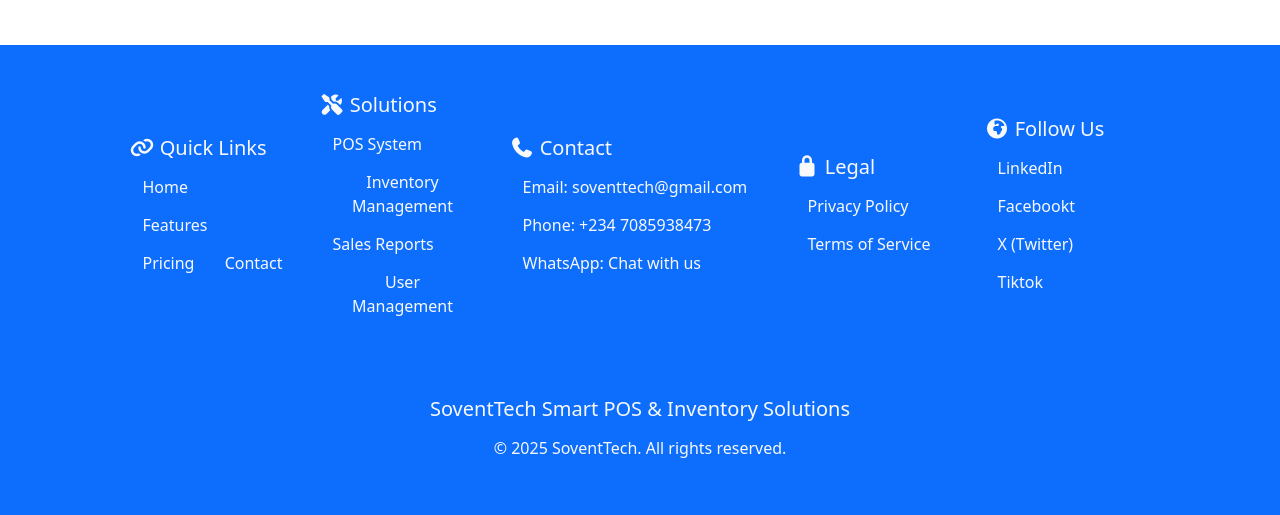
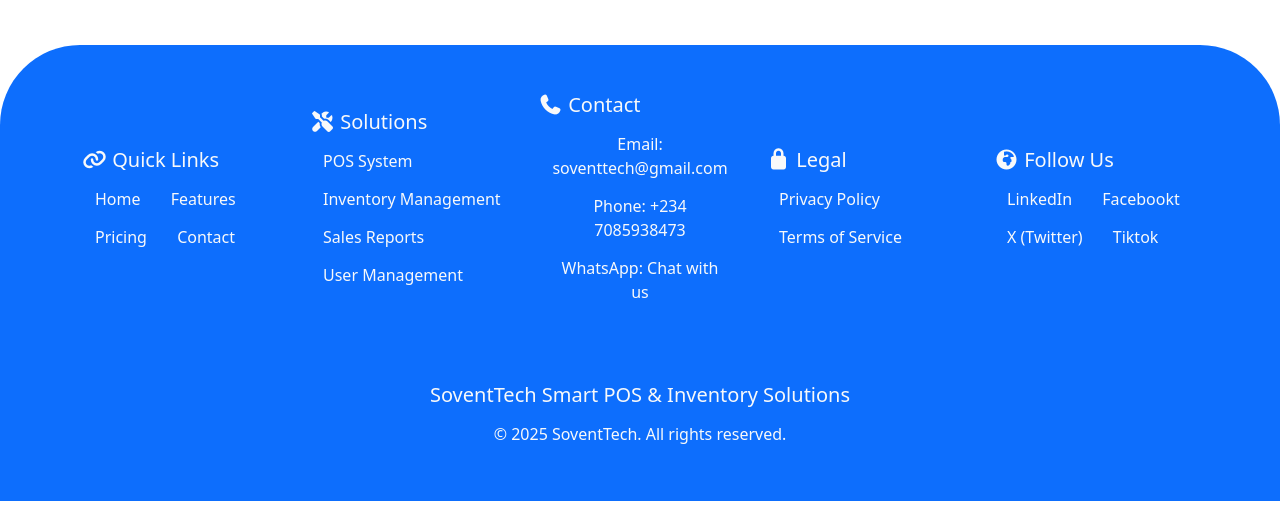
Before and after one commit to UsamatuOne/Soventtech-Pos-Landing-Page, a plain HTML site: page index.html in a window 1280 px wide. Shown: the part 2919-3434 px from the top of the page. Drawn offline with nearby package versions, Linux system fonts and the light colour scheme.

Commit message:
another editing

```diff
--- a/index.html
+++ b/index.html
@@ -5,8 +5,15 @@
     <meta charset="UTF-8">
     <meta name="viewport" content="width=device-width, initial-scale=1.0">
     <title>Sovent-Tech-Pos</title>
-    <link rel="stylesheet" href="https://cdn.jsdelivr.net/npm/bootstrap@5.3.8/dist/css/bootstrap.min.css">
+    <link href="https://cdn.jsdelivr.net/npm/bootstrap@5.3.2/dist/css/bootstrap.min.css" rel="stylesheet">
     <link rel="stylesheet" href="https://cdnjs.cloudflare.com/ajax/libs/font-awesome/7.0.1/css/all.min.css">
+
+    <style>
+        footer {
+            border-top-right-radius: 5rem;
+            border-top-left-radius: 5rem;
+        }
+    </style>
 </head>
 
 <body id="home">
@@ -289,36 +296,36 @@
     </section>
 
     <!-- footer section -->
-    <footer class="mt-5 py-5 bg-primary">
-        <div class="container-md">
+    <footer class="mt-5 py-5 bg-primary align-items-center justify-content-center">
+        <div class="container-md align-items-center justify-content-center">
             <div class="row align-items-center justify-content-center">
 
-                <div class="col-md-2 col-sm-1 mb-4">
+                <div class="col mb-4">
                     <h5 class="h5 text-light"><i class="fa-solid fa-link"></i> Quick Links</h5>
                     <a class="btn link-opacity-50-hover text-light" href="#">Home</a>
                     <a class="btn link-opacity-50-hover text-light" href="#">Features</a>
                     <a class="btn link-opacity-50-hover text-light" href="#">Pricing</a>
                     <a class="btn link-opacity-50-hover text-light" href="#">Contact</a>
                 </div>
-                <div class="col-md-2 col-sm-1 mb-4">
+                <div class="col mb-4">
                     <h5 class="h5 text-light"><i class="fa-solid fa-screwdriver-wrench"></i> Solutions</h5>
                     <a class="btn link-opacity-50-hover text-light" href="#">POS System</a>
                     <a class="btn link-opacity-50-hover text-light" href="#">Inventory Management</a>
                     <a class="btn link-opacity-50-hover text-light" href="#">Sales Reports</a>
                     <a class="btn link-opacity-50-hover text-light" href="#">User Management</a>
                 </div>
-                <div class="col-md-3 col-sm-2 mb-4">
+                <div class="col mb-4">
                     <h5 class="h5 text-light"><i class="fa-solid fa-phone"></i> Contact</h5>
                     <a class="btn link-opacity-50-hover text-light" href="#">Email: soventtech@gmail.com</a>
                     <a class="btn link-opacity-50-hover text-light" href="#">Phone: +234 7085938473</a>
                     <a class="btn link-opacity-50-hover text-light" href="#">WhatsApp: Chat with us</a>
                 </div>
-                <div class="col-md-2 col-sm-1 mb-4">
+                <div class="col mb-4">
                     <h5 class="h5 text-light"><i class="fa-solid fa-lock"></i> Legal</h5>
                     <a class="btn link-opacity-50-hover text-light" href="#">Privacy Policy</a>
                     <a class="btn link-opacity-50-hover text-light" href="#">Terms of Service</a>
                 </div>
-                <div class="col-md-2 col-sm-1 mb-4">
+                <div class="col mb-4">
                     <h5 class="h5 text-light"><i class="fa-solid fa-earth-africa"></i> Follow Us</h5>
                     <a class="btn link-opacity-50-hover text-light" href="#">LinkedIn</a>
                     <a class="btn link-opacity-50-hover text-light" href="#">Facebookt</a>
```
